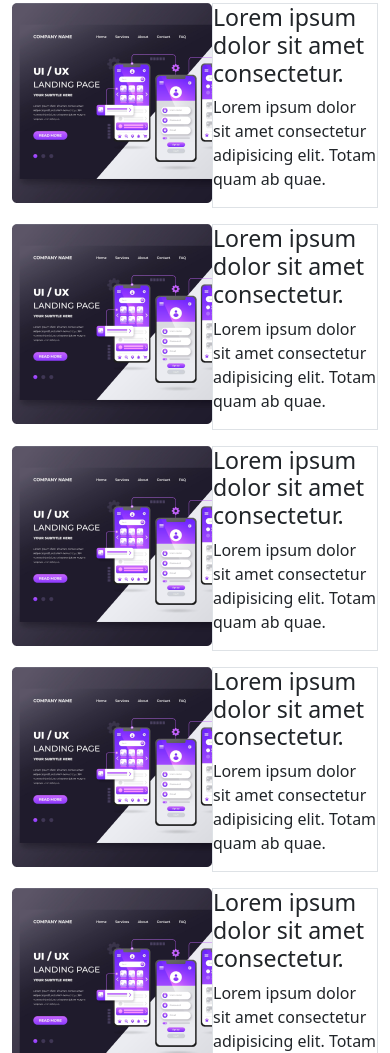
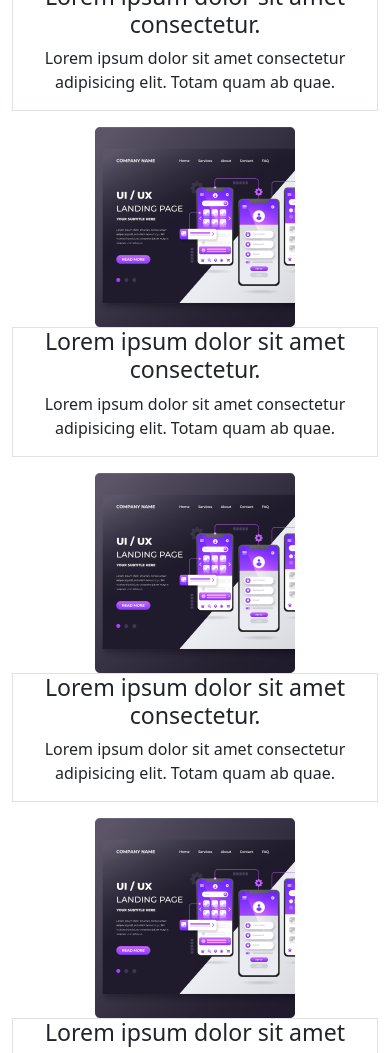
Before and after one commit to Sharminaktermetu/assignment3-edtech, a plain HTML site: page index.html in a window 390 px wide. Shown: the part 947-2000 px from the top of the page. Drawn offline with nearby package versions, Linux system fonts and the light colour scheme.

Commit message:
card responsive

```diff
--- a/index.html
+++ b/index.html
@@ -94,7 +94,7 @@
           <p class="mx-auto w-50 text-secondary pb-5">Lorem ipsum dolor sit amet, consectetur adipisicing elit. Voluptas soluta assumenda totam sequi necessitatibus quidem expedita. Perferendis vero ab dolorem!</p>
         </div>
         <div class="row">
-          <div class="col-lg-6 col-sm-12 d-flex mb-3">
+          <div class="col-lg-6 col-sm-12 d-flex flex-md-row flex-column text-center mb-3">
             <div>
               <img src="images/course/course-1.png" alt="">
             </div>
@@ -103,7 +103,7 @@
               <p>Lorem ipsum dolor sit amet consectetur adipisicing elit. Totam quam ab quae.</p>
             </div>
           </div>
-          <div class="col-lg-6 col-sm-12 d-flex mb-3">
+          <div class="col-lg-6 col-sm-12 d-flex flex-md-row flex-column text-center mb-3">
             <div>
               <img src="images/course/course-1.png" alt="">
             </div>
@@ -112,7 +112,7 @@
               <p>Lorem ipsum dolor sit amet consectetur adipisicing elit. Totam quam ab quae.</p>
             </div>
           </div>
-          <div class="col-lg-6 col-sm-12 d-flex mb-3">
+          <div class="col-lg-6 col-sm-12 d-flex flex-md-row flex-column text-center mb-3">
             <div>
               <img src="images/course/course-1.png" alt="">
             </div>
@@ -121,7 +121,7 @@
               <p>Lorem ipsum dolor sit amet consectetur adipisicing elit. Totam quam ab quae.</p>
             </div>
           </div>
-          <div class="col-lg-6 col-sm-12 d-flex mb-3">
+          <div class="col-lg-6 col-sm-12 d-flex flex-md-row flex-column text-center mb-3">
             <div>
               <img src="images/course/course-1.png" alt="">
             </div>
@@ -130,7 +130,7 @@
               <p>Lorem ipsum dolor sit amet consectetur adipisicing elit. Totam quam ab quae.</p>
             </div>
           </div>
-          <div class="col-lg-6 col-sm-12 d-flex mb-3">
+          <div class="col-lg-6 col-sm-12 d-flex flex-md-row flex-column text-center mb-3">
             <div>
               <img src="images/course/course-1.png" alt="">
             </div>
@@ -139,7 +139,7 @@
               <p>Lorem ipsum dolor sit amet consectetur adipisicing elit. Totam quam ab quae.</p>
             </div>
           </div>
-          <div class="col-lg-6 col-sm-12 d-flex mb-3">
+          <div class="col-lg-6 col-sm-12 d-flex flex-md-row flex-column text-center mb-3">
             <div>
               <img src="images/course/course-1.png" alt="">
             </div>
@@ -149,7 +149,12 @@
             </div>
           </div>
         </div>
+        <div class="text-center pt-5">
+          <a class="btn btn-info" href="#">See more courses</a>
+        </div>
+
       </section>
+
     </main>
 
 
```
